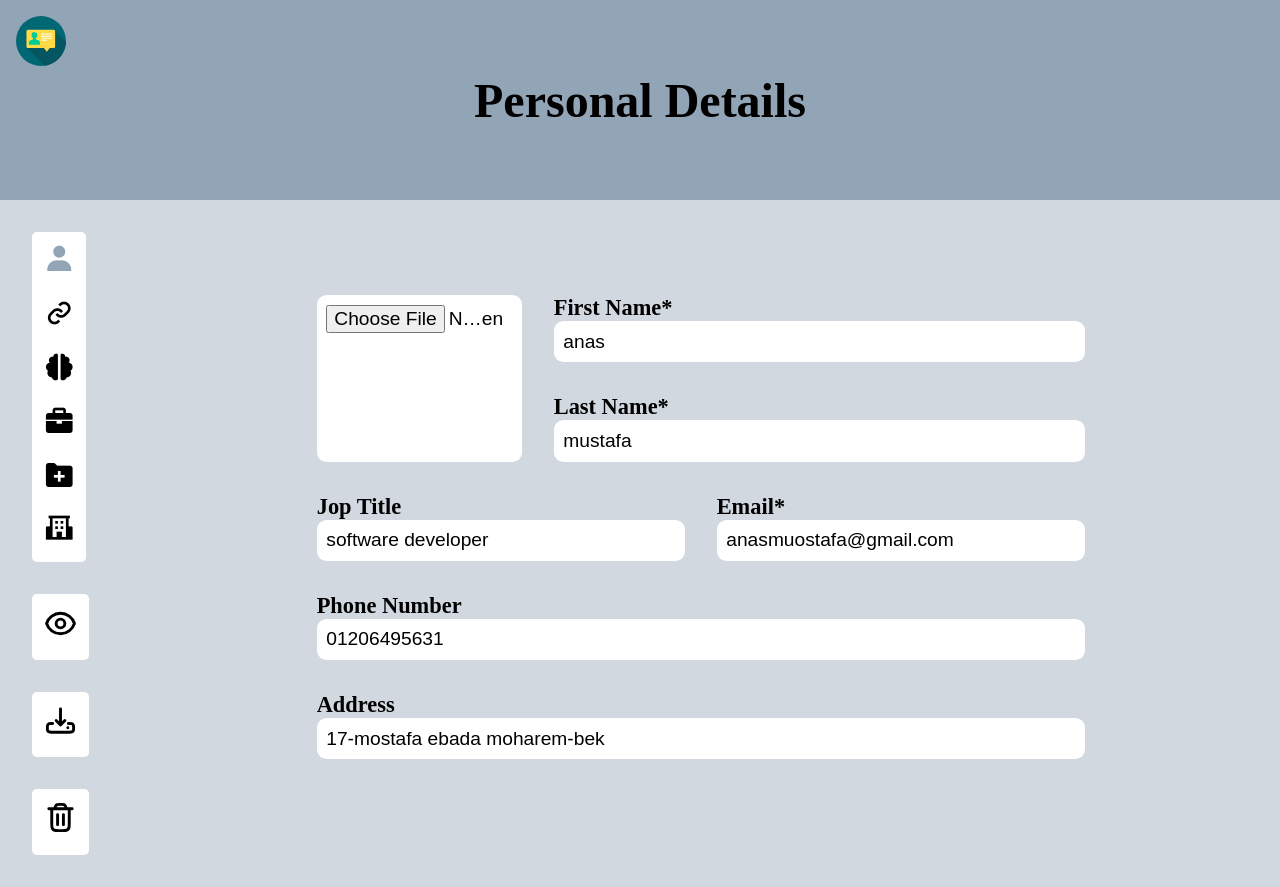
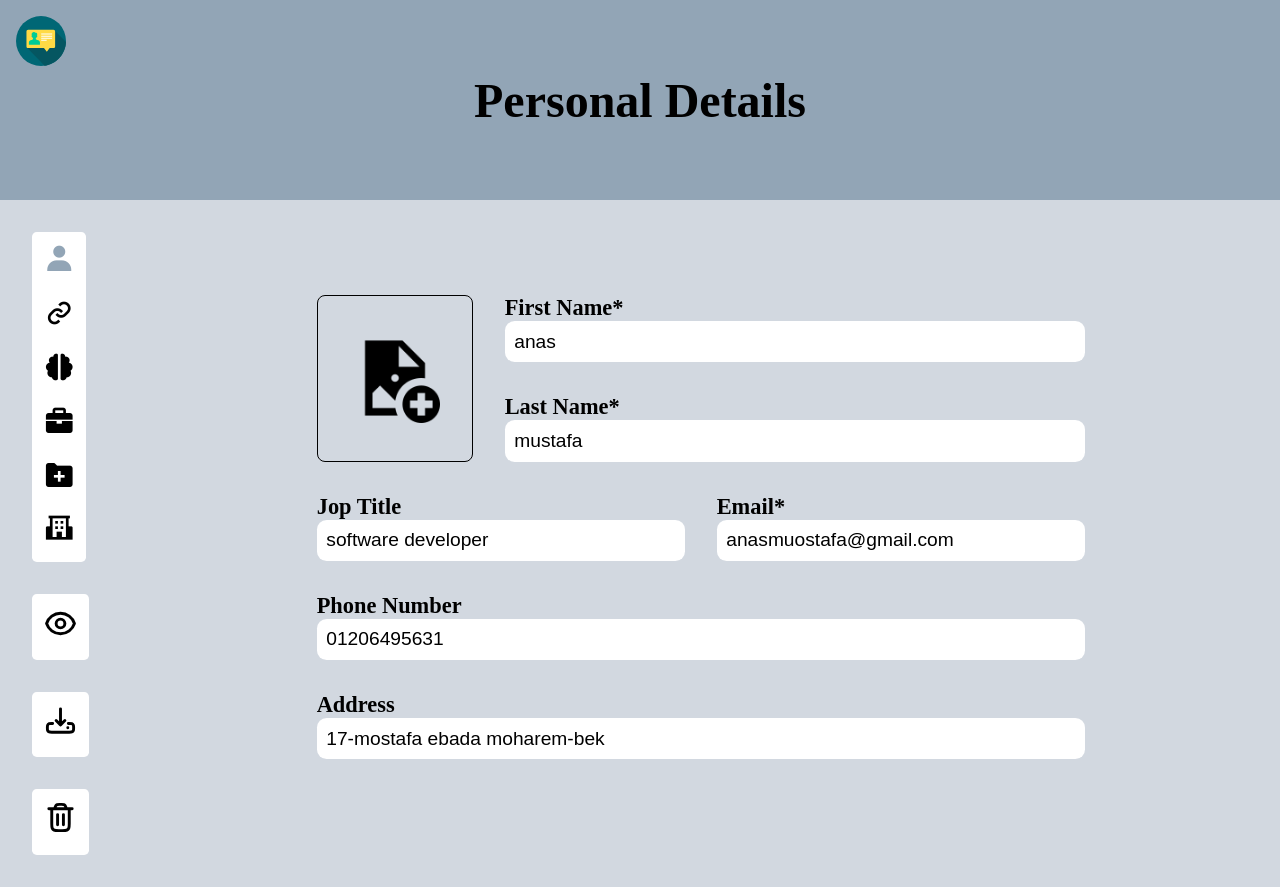
Before and after one commit to anasmustafa123/cv-builder, a React (Vite) app: page / in a window 1280 px wide. Built offline with nearby package versions, Linux system fonts and the light colour scheme.

Commit message:
adding label to show uploaded img

```diff
--- a/src/App.css
+++ b/src/App.css
@@ -88,3 +88,21 @@ button.unsee {
   display: inline-flex;
   cursor: pointer;
 }
+label.uploadImg {
+  display: inline-flex;
+  justify-content: center;
+  align-items: center;
+  border: 1px solid black;
+  padding: 2rem;
+  border-radius: 0.5rem;
+  cursor: pointer;
+}
+label.uploadImg img{
+  max-width:90px;
+}
+label.uploadImg:hover{
+  background-color: rgb(146, 165, 182);
+}
+input#image{
+  display: none !important;
+}
--- a/src/components/simpleBlocks/MyInput.jsx
+++ b/src/components/simpleBlocks/MyInput.jsx
@@ -23,7 +23,7 @@ export default function MyInput({
   return (
     <>
       {isRequired ? (
-        (type == "file" || !name) ? (
+        (!name) ? (
           <input
             style={inputStyle}
             type={type}
@@ -51,7 +51,7 @@ export default function MyInput({
             />
           </div>
         )
-      ) : (type == "file" || !name) ? (
+      ) : (!name) ? (
         <input
           style={inputStyle}
           type={type}
--- a/src/components/userInput/PersonalDataInput.jsx
+++ b/src/components/userInput/PersonalDataInput.jsx
@@ -1,9 +1,12 @@
 import MyInput from "../simpleBlocks/MyInput";
 import style from "../../styles/personalDetails.module.css";
+import uploadImg from "../../assets/uploadImg.png";
+import { useState } from "react";
 export default function PersonalDataInput({
   personalDetails,
   setPersonalDetails,
 }) {
+  let [loadImage, setLoadImage] = useState(uploadImg);
   const onInputChange = (e) => {
     let { name, value } = e.target;
     let copyPD = { ...personalDetails };
@@ -14,19 +17,23 @@ export default function PersonalDataInput({
     let { name, files } = e.target;
     let copyPD = { ...personalDetails };
     copyPD[name] = URL.createObjectURL(e.target.files[0]);
+    setLoadImage(URL.createObjectURL(e.target.files[0]))
     setPersonalDetails(copyPD);
-  }
+  };
   return (
     <form className={style.form}>
-      <div className="align-horizontal">
+      <div className=" align-horizontal">
+        <label className="uploadImg" htmlFor="image">
+          <img src={loadImage} alt="" />
+        </label>
         <MyInput
           onChange={(e) => {
             onImageChange(e);
+            updateInputImg(e);
           }}
-          /* content={personalDetails.imgUrl} */
           inputName="imgUrl"
           type="file"
-          className="image"
+          className={style.imageinput}
           id="image"
         />
         <div className="align-vertical">
--- a/src/styles/personalDetails.module.css
+++ b/src/styles/personalDetails.module.css
@@ -4,3 +4,6 @@
   justify-content: center;
   height: 100%;
 }
+/* .imageinput{
+  display: none !important;
+}   */
```
Also changed, not shown: src/assets/uploadImg.png (added).
